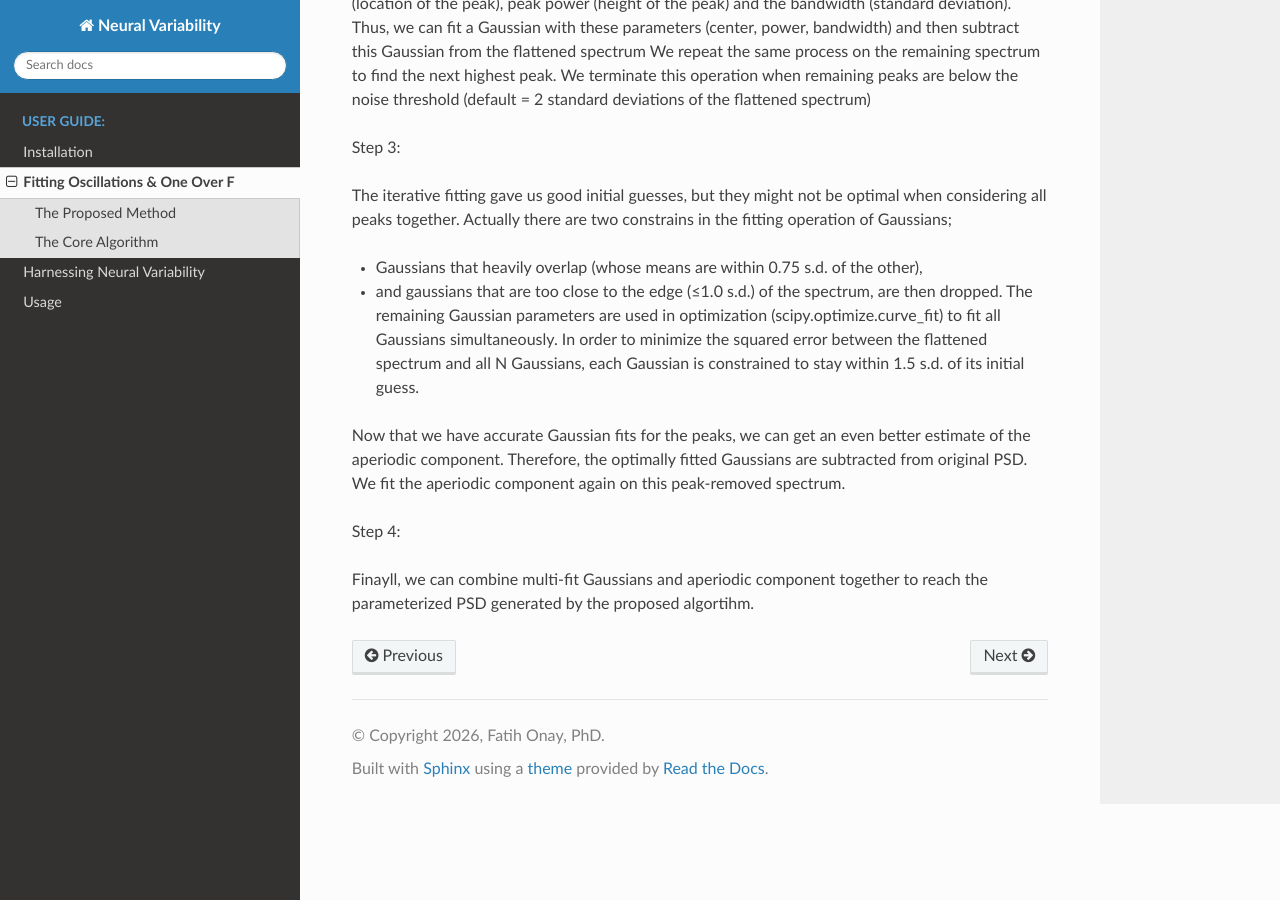
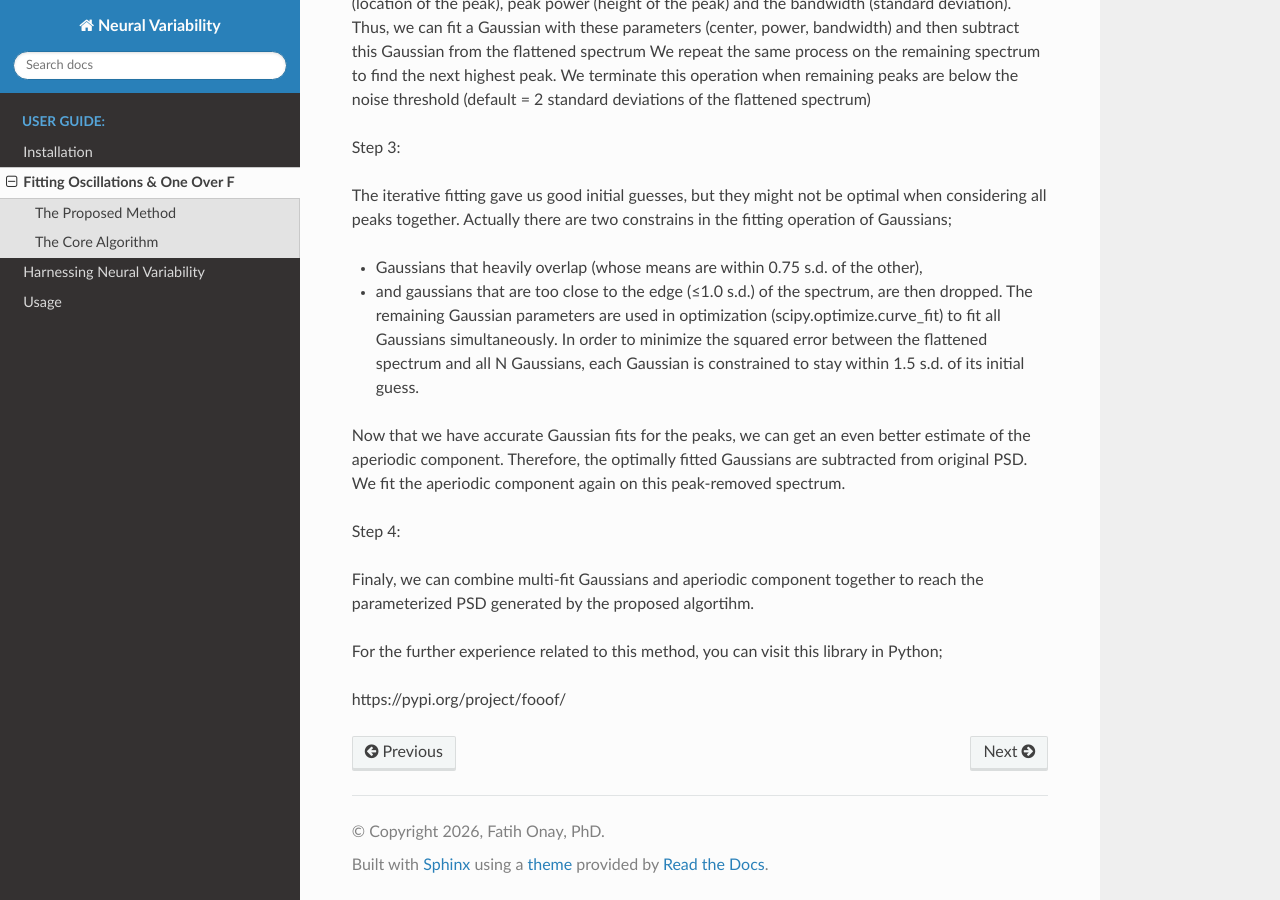
Before and after one commit to fatihonay/Neural-Variability-, a Sphinx documentation site: the page built from docs/source/FOOOF.md, in a window 1280 px wide and 900 px high, scrolled down 4531 px. Built offline with Sphinx 7.4.7 and the Read the Docs theme 3.1.0, drawn with Linux system fonts in a browser that asks for light colours.

Commit message:
Fix typos and add Python library reference in FOOOF.md
Corrected spelling errors and added a reference to a Python library for further exploration.

```diff
--- a/docs/source/FOOOF.md
+++ b/docs/source/FOOOF.md
@@ -113,4 +113,8 @@ Now that we have accurate Gaussian fits for the peaks, we can get an even better
 
 Step 4:
 
-Finayll, we can combine multi-fit Gaussians and aperiodic component together to reach the parameterized PSD generated by the proposed algortihm.
+Finaly, we can combine multi-fit Gaussians and aperiodic component together to reach the parameterized PSD generated by the proposed algortihm.
+
+For the further experience related to this method, you can visit this library in Python;
+
+https://pypi.org/project/fooof/
```
